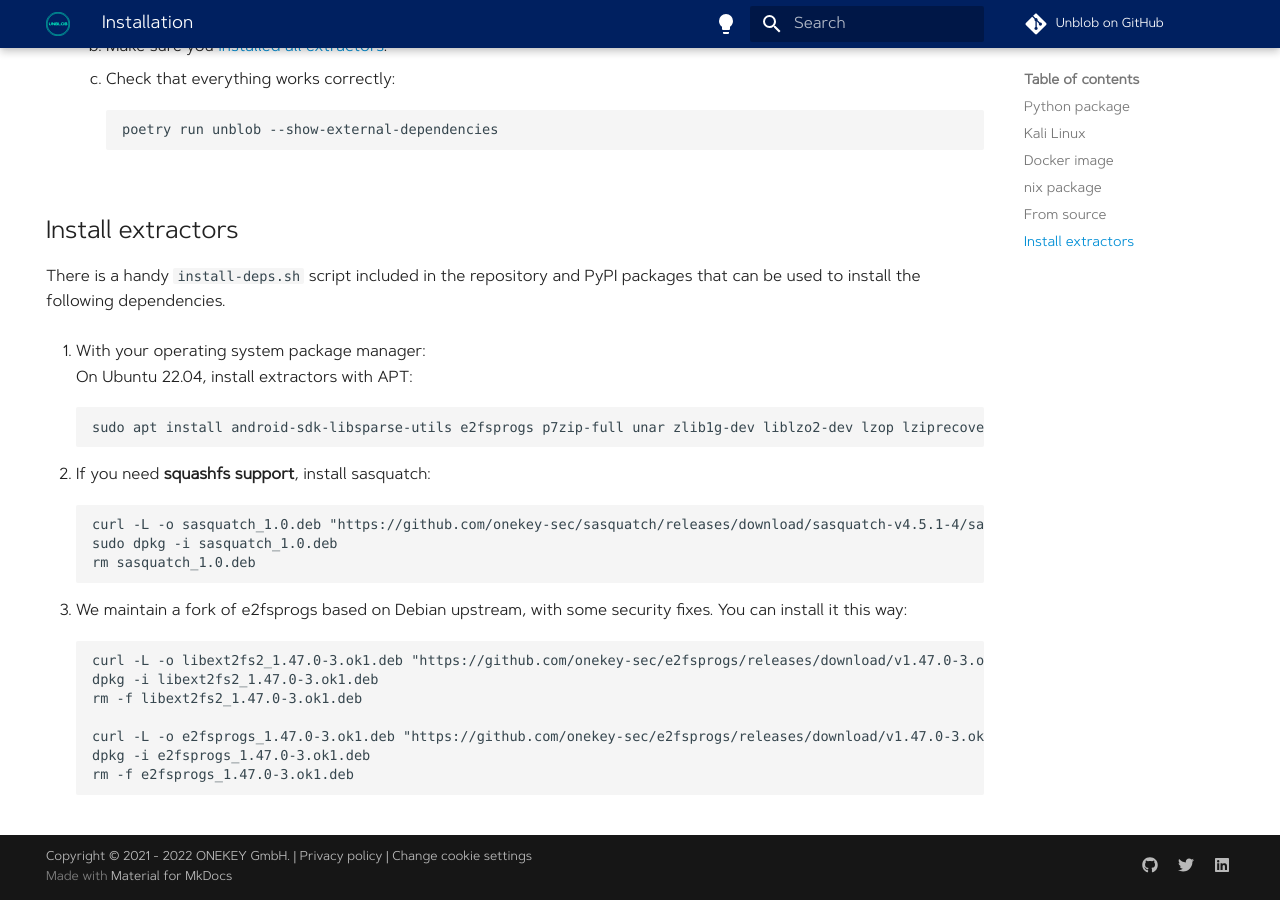
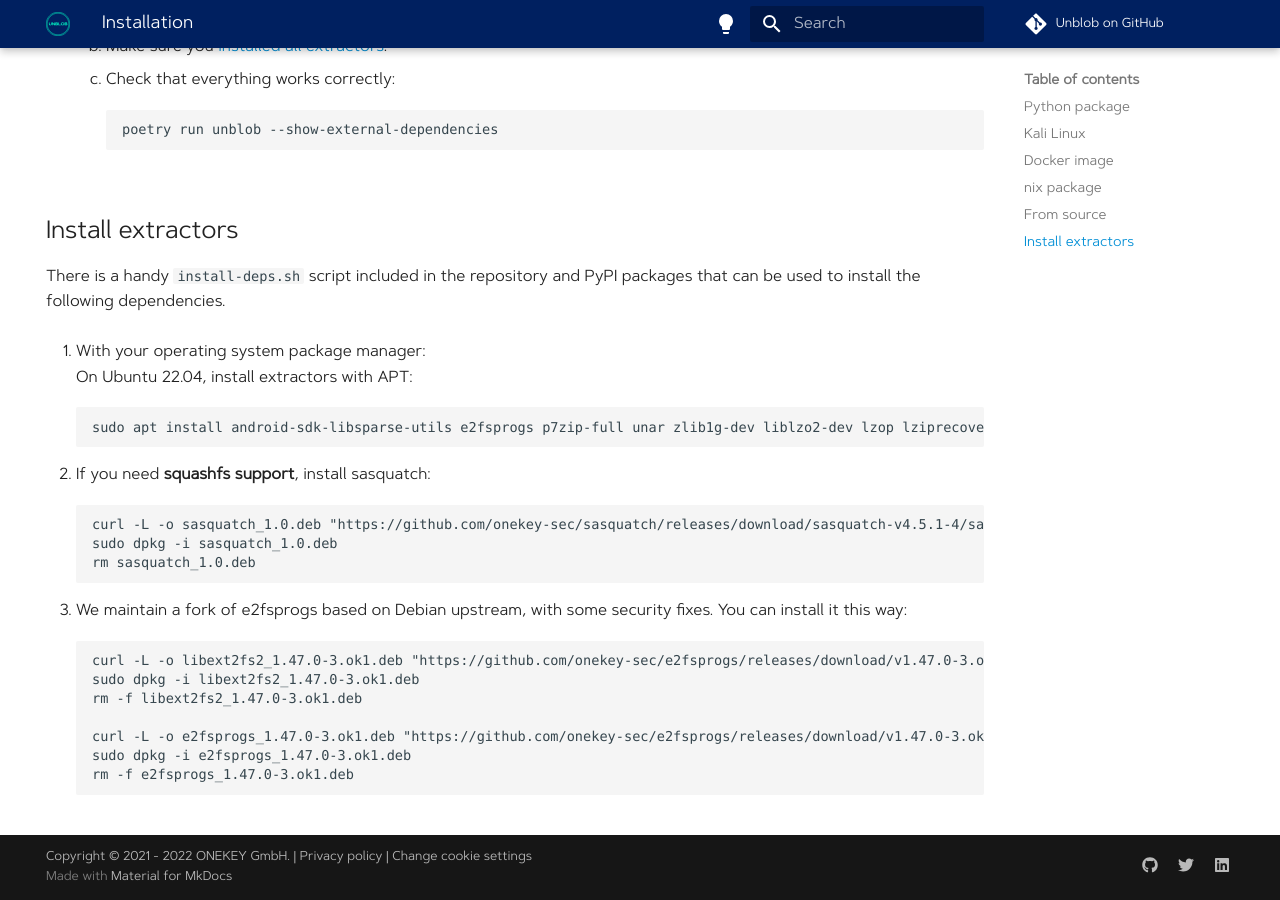
Before and after one commit to onekey-sec/unblob, an MkDocs documentation site: the page built from docs/installation.md, in a window 1280 px wide and 900 px high, scrolled down 2715 px. Built offline with MkDocs 1.6.1 and Material for MkDocs 9.7.7, drawn with Linux system fonts in a browser that asks for light colours; comment, search, counter and statistics services are not loaded.

Commit message:
chore(doc): fix documentation inconsistencies

```diff
--- a/docs/installation.md
+++ b/docs/installation.md
@@ -139,9 +139,9 @@ There is a handy `install-deps.sh` script included in the repository and PyPI pa
 4. We maintain a fork of e2fsprogs based on Debian upstream, with some security fixes. You can install it this way:
 
         curl -L -o libext2fs2_1.47.0-3.ok1.deb "https://github.com/onekey-sec/e2fsprogs/releases/download/v1.47.0-3.ok1/libext2fs2_1.47.0-3.ok1_$(dpkg --print-architecture).deb"
-        dpkg -i libext2fs2_1.47.0-3.ok1.deb
+        sudo dpkg -i libext2fs2_1.47.0-3.ok1.deb
         rm -f libext2fs2_1.47.0-3.ok1.deb
 
         curl -L -o e2fsprogs_1.47.0-3.ok1.deb "https://github.com/onekey-sec/e2fsprogs/releases/download/v1.47.0-3.ok1/e2fsprogs_1.47.0-3.ok1_$(dpkg --print-architecture).deb"
-        dpkg -i e2fsprogs_1.47.0-3.ok1.deb
+        sudo dpkg -i e2fsprogs_1.47.0-3.ok1.deb
         rm -f e2fsprogs_1.47.0-3.ok1.deb
```
Also changed, not shown: docs/development.md (+1 -1 lines), 1 other file.
